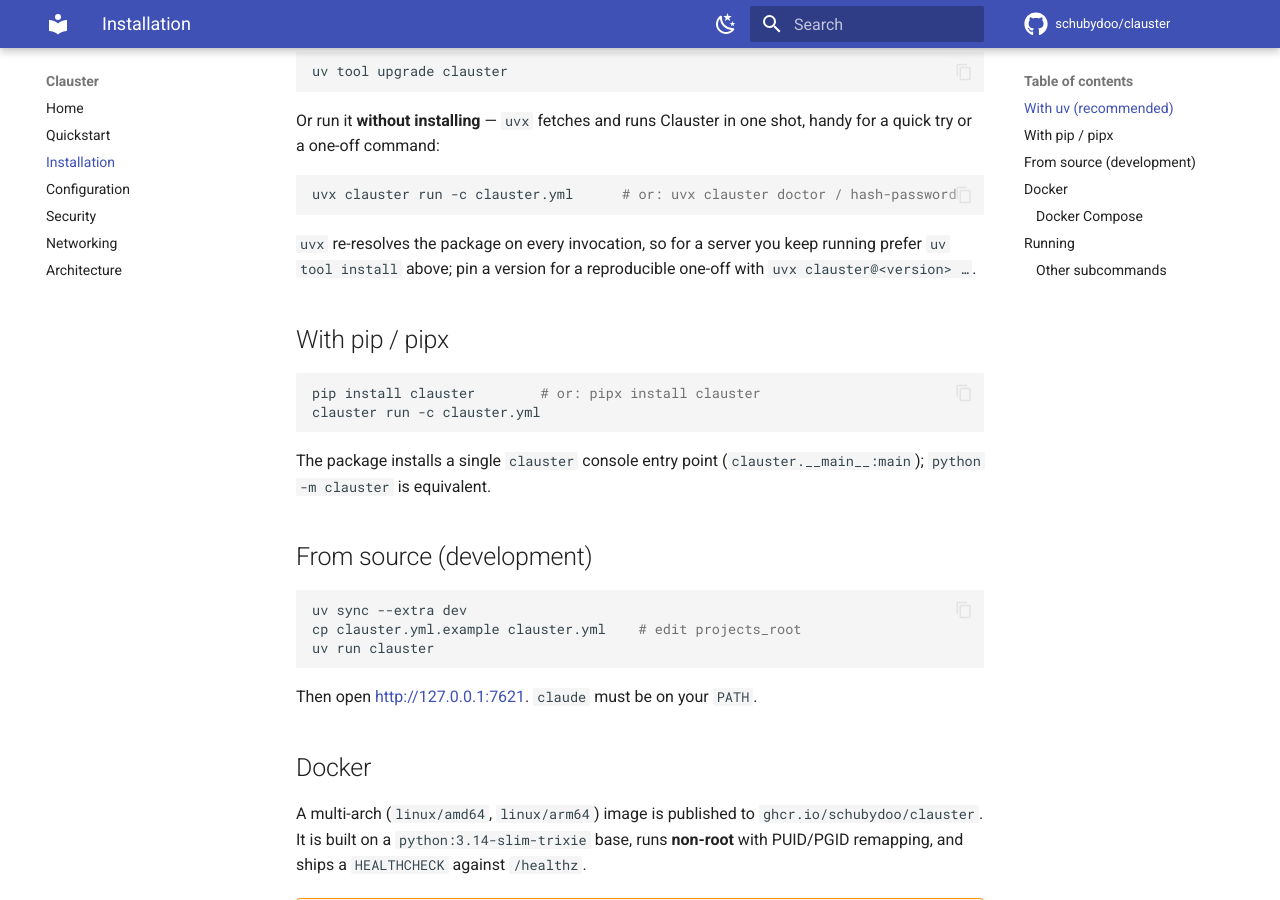
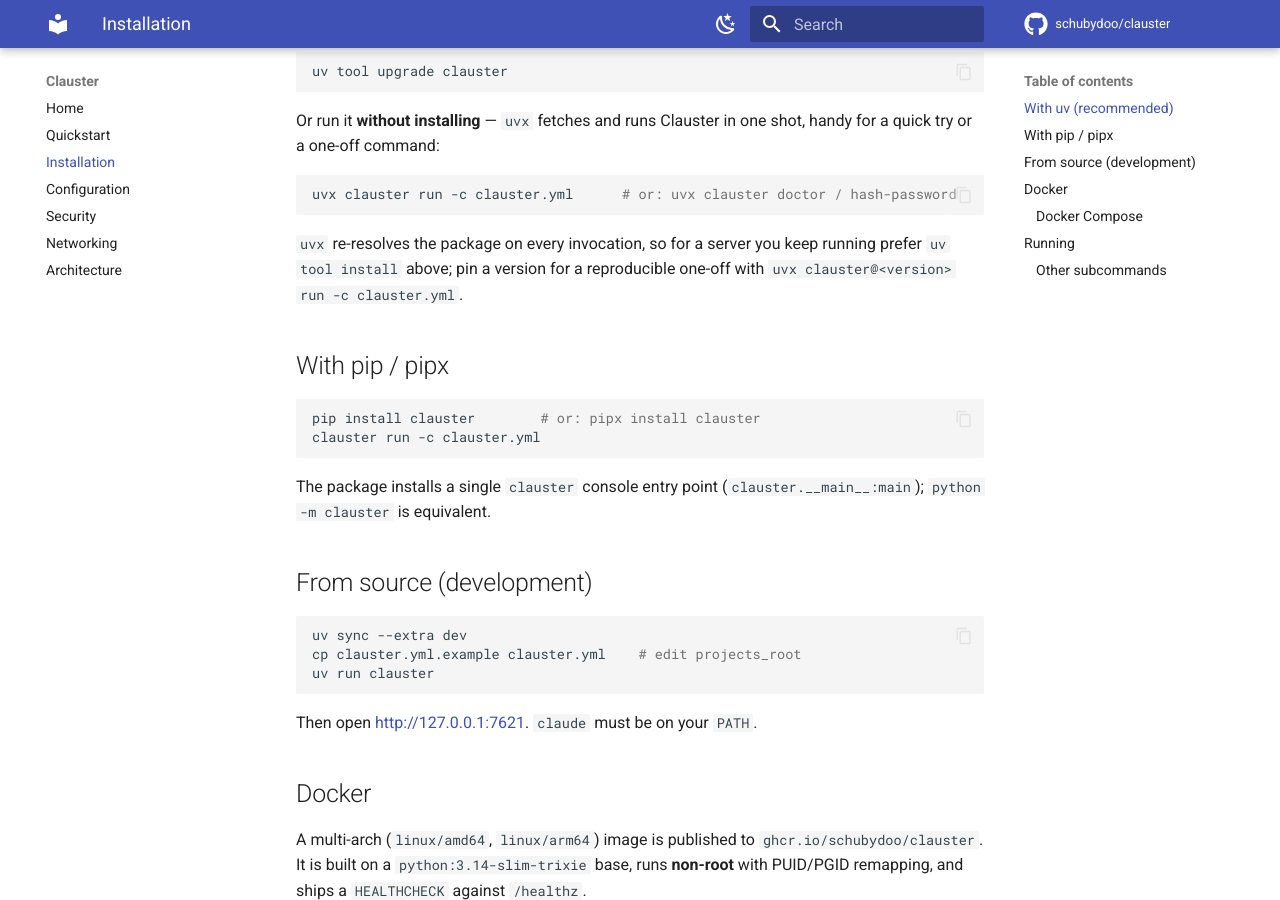
Before and after one commit to schubydoo/clauster, an MkDocs documentation site: the page built from docs/installation.md, in a window 1280 px wide and 900 px high, scrolled down 454 px. Built offline with MkDocs 1.6.1 and Material for MkDocs 9.7.7, drawn with Linux system fonts in a browser that asks for light colours; comment, search, counter and statistics services are not loaded.

Commit message:
docs: make the uvx version-pin example a complete runnable command
CodeRabbit: `uvx clauster@<version> …` ends in an ellipsis and isn't copy-runnable.
Show the full form, `uvx clauster@<version> run -c clauster.yml`.

Co-Authored-By: Claude Opus 4.8 <noreply@anthropic.com>

```diff
--- a/docs/installation.md
+++ b/docs/installation.md
@@ -29,7 +29,7 @@ uvx clauster run -c clauster.yml      # or: uvx clauster doctor / hash-password
 
 `uvx` re-resolves the package on every invocation, so for a server you keep
 running prefer `uv tool install` above; pin a version for a reproducible one-off
-with `uvx clauster@<version> …`.
+with `uvx clauster@<version> run -c clauster.yml`.
 
 ## With pip / pipx
 
```
